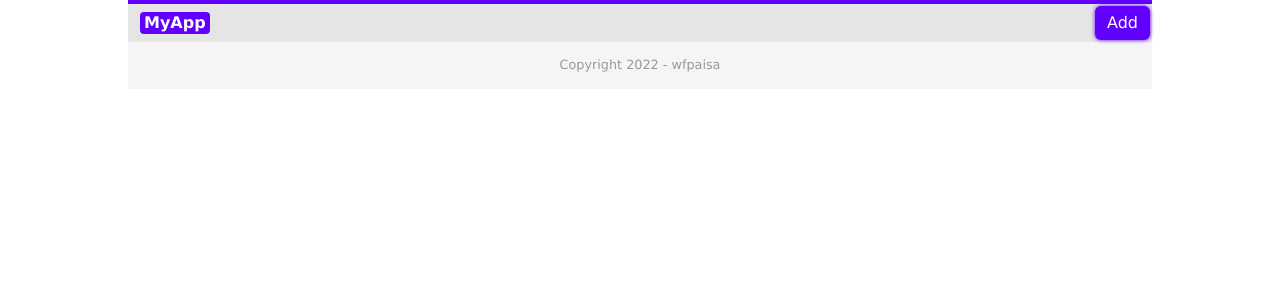
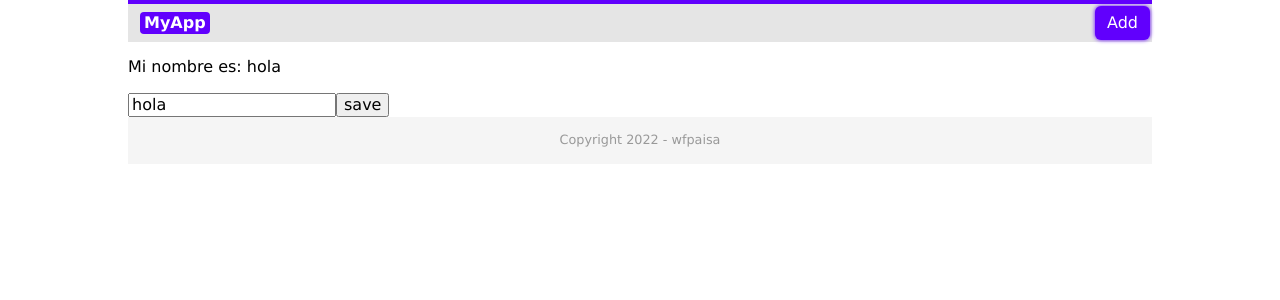
Before and after one commit to wfpaisa/angular-start, an Angular app: page / in a window 1280 px wide. Shown: the top 300 px of the page. Built offline with nearby package versions, Linux system fonts and the light colour scheme.

Commit message:
📦 NEW: create a basic input with model

```diff
--- a/src/app/app.component.html
+++ b/src/app/app.component.html
@@ -3,6 +3,7 @@
 
   <main>
     <!-- Contenido del footer -->
+    <app-login></app-login>
   </main>
 
   <app-footer></app-footer>
--- a/src/app/app.module.ts
+++ b/src/app/app.module.ts
@@ -1,15 +1,17 @@
 import { NgModule } from '@angular/core';
 import { BrowserModule } from '@angular/platform-browser';
+import { FormsModule } from '@angular/forms';
 
 import { AppRoutingModule } from './app-routing.module';
 import { AppComponent } from './app.component';
 import { HeaderComponent } from './components/layout/header/header.component';
 import { FooterComponent } from './components/layout/footer/footer.component';
 import { ButtonComponent } from './components/form/button/button.component';
+import { LoginComponent } from './components/login/login.component';
 
 @NgModule({
-  declarations: [AppComponent, HeaderComponent, FooterComponent, ButtonComponent],
-  imports: [BrowserModule, AppRoutingModule],
+  declarations: [AppComponent, HeaderComponent, FooterComponent, ButtonComponent, LoginComponent],
+  imports: [BrowserModule, AppRoutingModule, FormsModule],
   providers: [],
   bootstrap: [AppComponent],
 })
--- /dev/null
+++ b/src/app/components/login/login.component.html
@@ -0,0 +1,5 @@
+<form action="">
+  <p>Mi nombre es: {{ nombre }}</p>
+  <input type="text" [(ngModel)]="nombre" name="nombre" />
+  <button (click)="onSave($event)">save</button>
+</form>
--- /dev/null
+++ b/src/app/components/login/login.component.ts
@@ -0,0 +1,21 @@
+import { Component, OnInit } from '@angular/core';
+
+@Component({
+  selector: 'app-login',
+  templateUrl: './login.component.html',
+  styleUrls: ['./login.component.scss'],
+})
+
+// export class LoginComponent implements OnInit {
+export class LoginComponent {
+  nombre: string = 'hola';
+
+  constructor() {}
+
+  // ngOnInit(): void {}
+
+  onSave(e: Event) {
+    e.preventDefault();
+    this.nombre = 'guardaous';
+  }
+}
```
Also changed, not shown: src/app/components/login/login.component.scss (added), 1 other file (tests, documents, lock files or other folders).
